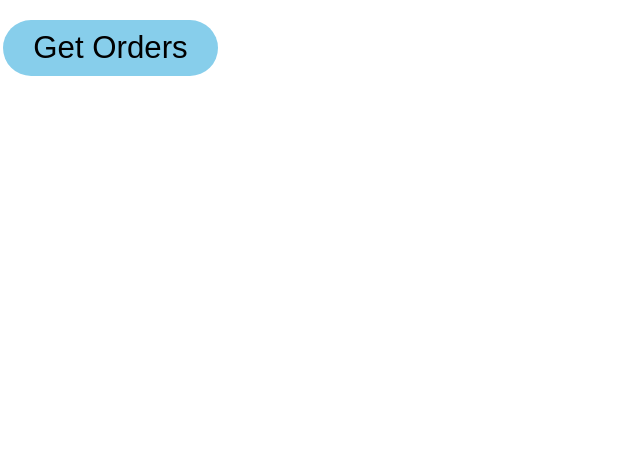
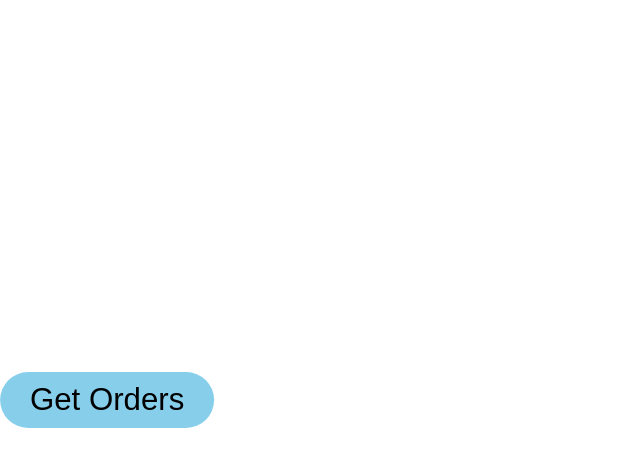
Before and after one commit to alec-b-williams/420_Capstone, a React (Create React App) app: page / in a window 1280 px wide. Shown: the top 466 px of the page, without its empty margins (0-640 px from the left). Built offline with nearby package versions, Linux system fonts and the light colour scheme.

Commit message:
Button Confirguration
- Stopped it from resizing when window size is changed

```diff
--- a/src/CustomButton.css
+++ b/src/CustomButton.css
@@ -4,9 +4,9 @@
     font-size: 1.2em;
     font-weight: 500;
     padding: 10px 30px;
-    position: fixed;
+    position: sticky;
     top: 2.5%;
-    right: 83%;
+    right: 87%;
     border-radius: 30px;
     color:black;
     outline: none;
```
